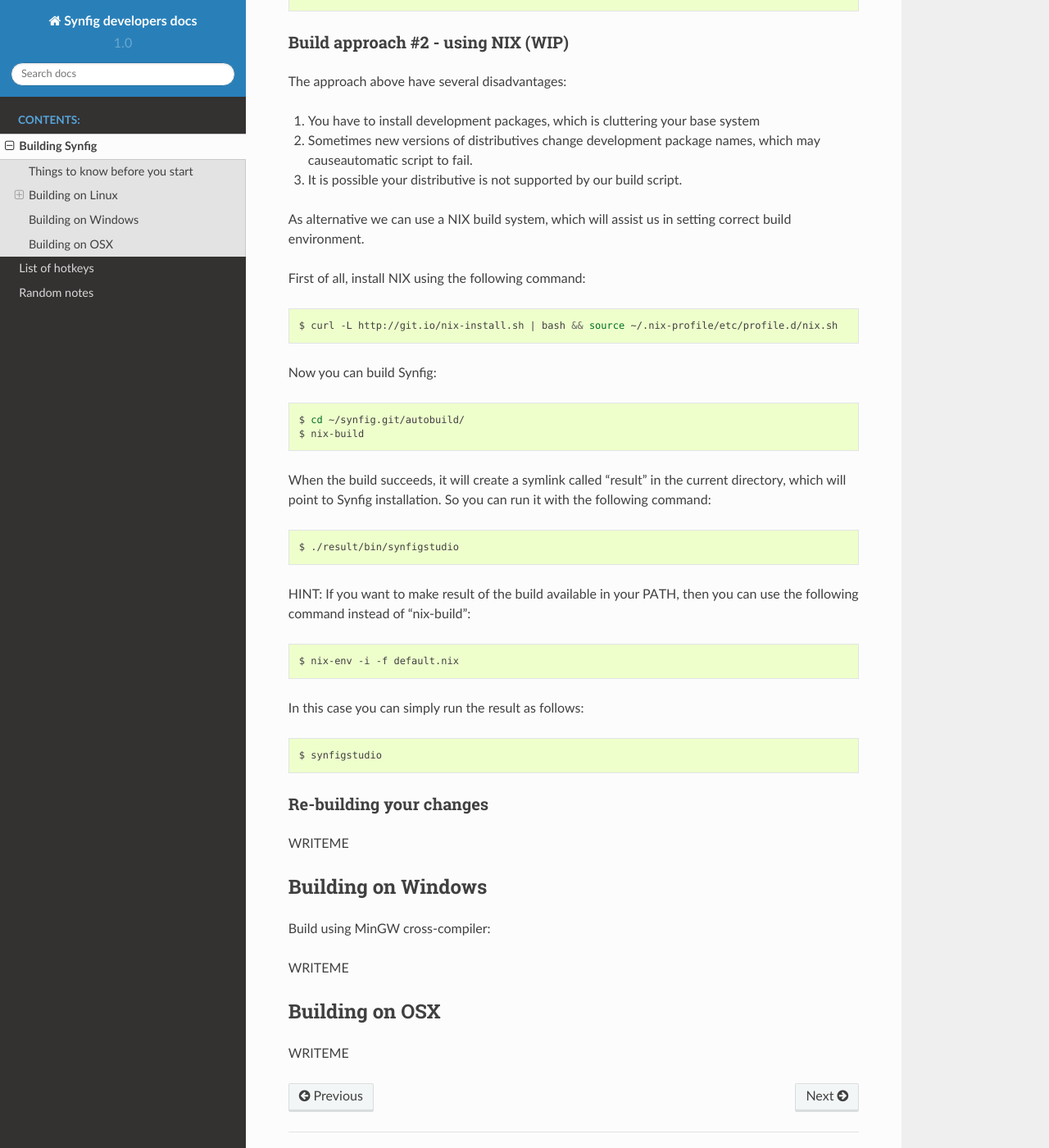
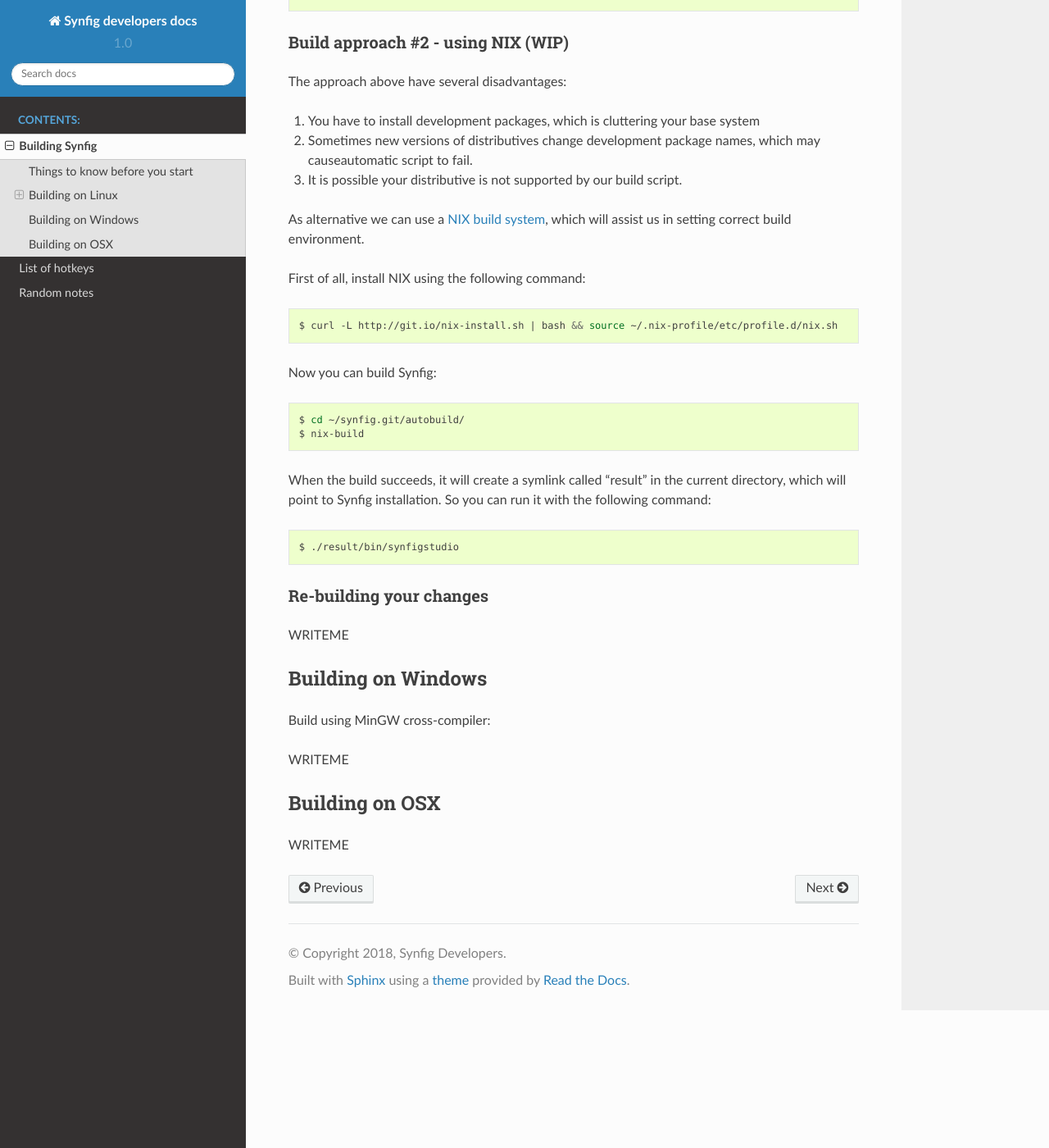
Before and after one commit to synfig/synfig-docs-dev, a Sphinx documentation site: the page built from docs/common/building.rst, in a window 1280 px wide and 1400 px high, scrolled down 959 px. Shown: the whole window at 82% size. Built offline with Sphinx 7.4.7 and the Read the Docs theme 2.0.0, drawn with Linux system fonts in a browser that asks for light colours.

Commit message:
Update and simplify description of NIX approach

```diff
--- a/docs/common/building.rst
+++ b/docs/common/building.rst
@@ -51,7 +51,7 @@
 #. Sometimes new versions of distributives change development package names, which may causeautomatic script to fail.
 #. It is possible your distributive is not supported by our build script.
 
-As alternative we can use a NIX build system, which will assist us in setting correct build environment.
+As alternative we can use a `NIX build system <https://nixos.org/>`_, which will assist us in setting correct build environment.
 
 First of all, install NIX using the following command:
 
@@ -72,17 +72,6 @@
 
     $ ./result/bin/synfigstudio
 
-HINT: If you want to make result of the build available in your PATH, then you can use the following command instead of  "nix-build":
-
-.. code:: bash
-
-    $ nix-env -i -f default.nix
-
-In this case you can simply run the result as follows:
-
-.. code:: bash
-
-    $ synfigstudio
 
 
 Re-building your changes
```
